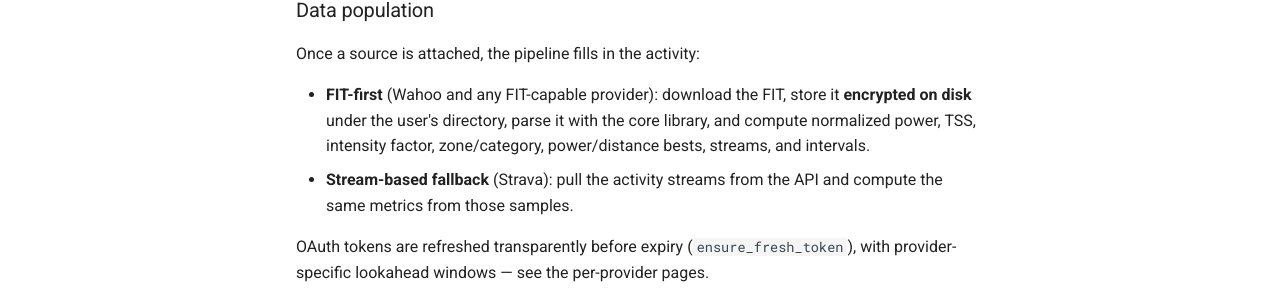
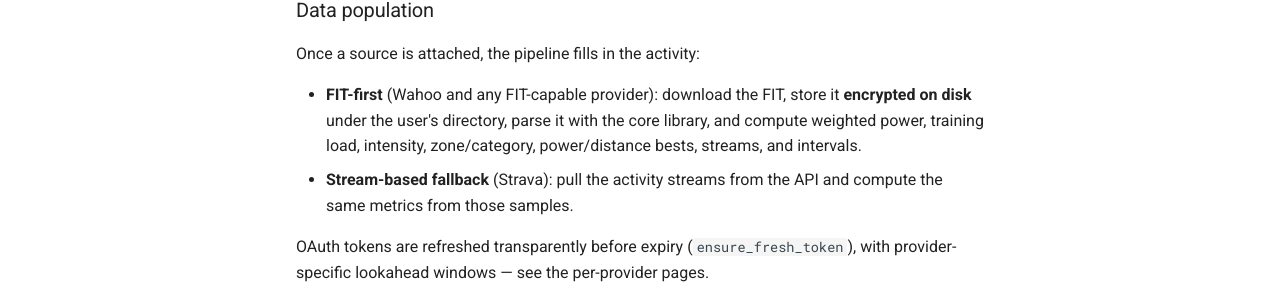
Before and after one commit to openkoutsi/openkoutsi-arch, an MkDocs documentation site: the page built from docs/architecture/backend.md, in a window 1280 px wide and 900 px high, scrolled down 3222 px. Shown: the part 434-738 px from the top of the window. Built offline with MkDocs 1.6.1 and Material for MkDocs 9.7.7, drawn with Linux system fonts in a browser that asks for light colours; comment, search, counter and statistics services are not loaded; some of the changed text lies outside the part shown.

Commit message:
Rename trademarked training metrics to generic terms (#24)
CTL, ATL, TSB, TSS, NP and IF are TrainingPeaks/Peaksware trademarks.
Replace them with the generic vocabulary (Fitness, Fatigue, Form,
Training load, Weighted power, Intensity).

Co-Authored-By: Claude Opus 4.8 <noreply@anthropic.com>
Claude-Session: https://claude.ai/code/session_016pkmKbYfRhpTS7jiGKFMP8

```diff
--- a/docs/architecture/backend.md
+++ b/docs/architecture/backend.md
@@ -20,11 +20,11 @@ flowchart TD
   via Pydantic **schemas** (`backend/app/schemas/*`), resolve the authenticated user, and
   delegate to services. Mounted under `/api` by `backend/main.py`.
 - **Services** (`backend/app/services/*`) — application logic: the provider-sync pipeline,
-  `metrics_engine` (CTL/ATL/TSB), the [LLM features](llm.md) (`llm_activity_analyzer`,
+  `metrics_engine` (fitness/fatigue/form), the [LLM features](llm.md) (`llm_activity_analyzer`,
   `llm_plan_generator`, `llm_workout_generator`, `llm_training_status_analyzer`, and the shared
   `llm_client`), the `activity_workout_matcher`, `pr_detection`, and `notifications`.
 - **Core library** (`openkoutsi/`) — framework-agnostic domain code with no FastAPI or DB
-  imports: `fit`/`fit_processing` (FIT decoding), `training_math` (TSS, normalized power,
+  imports: `fit`/`fit_processing` (FIT decoding), `training_math` (training load, weighted power,
   power/distance bests), `categorization` (Coggan zone classification), `plan_builder`,
   `workout_schema`, and the `workout_formats/` exporters (Zwift `.zwo`, FIT workout, Wahoo plan).
 - **ORM models** (`backend/app/models/*`) — SQLAlchemy 2 async models split across the registry
@@ -103,7 +103,7 @@ Once a source is attached, the pipeline fills in the activity:
 
 - **FIT-first** (Wahoo and any FIT-capable provider): download the FIT, store it
   **encrypted on disk** under the user's directory, parse it with the core library, and compute
-  normalized power, TSS, intensity factor, zone/category, power/distance bests, streams, and
+  weighted power, training load, intensity, zone/category, power/distance bests, streams, and
   intervals.
 - **Stream-based fallback** (Strava): pull the activity streams from the API and compute the
   same metrics from those samples.
```
Also changed, not shown: docs/api/index.md (+1 -1 lines), docs/index.md (+1 -1 lines), docs/integrations/strava.md (+1 -1 lines).
